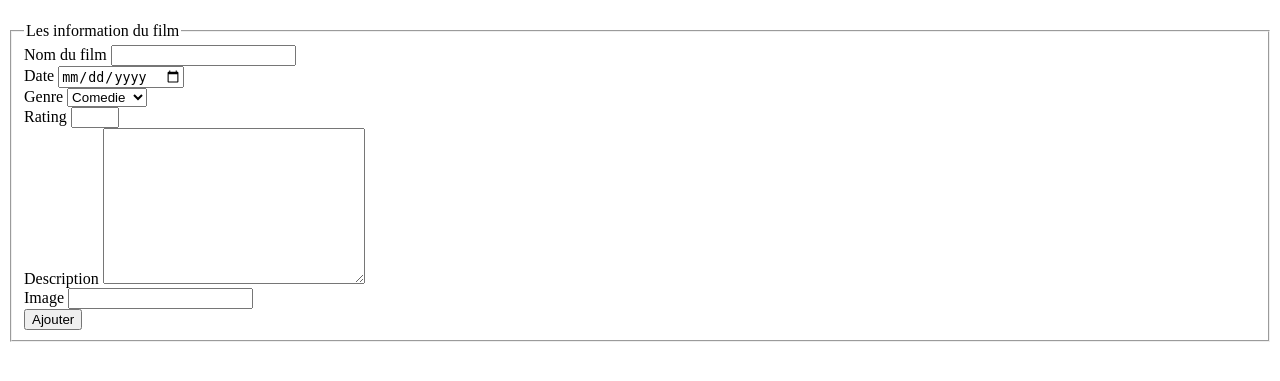
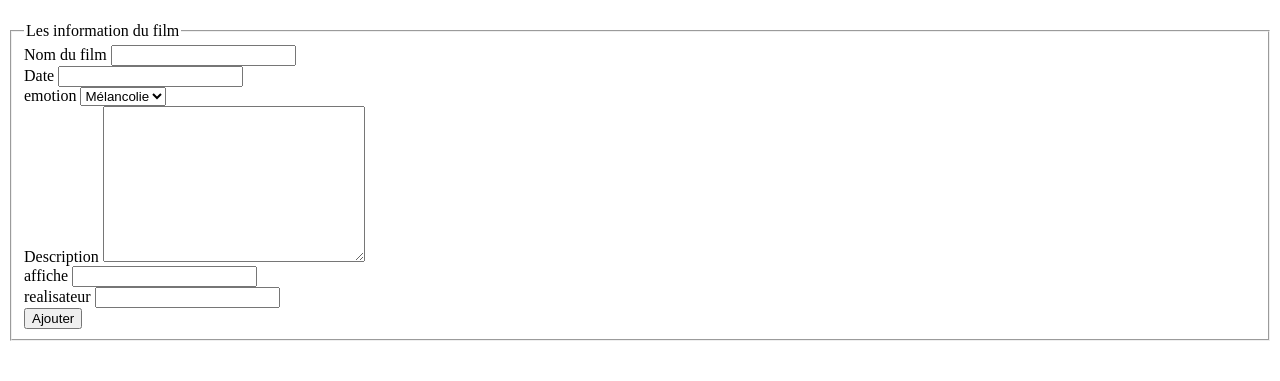
Before and after one commit to lemmouchimds/ProjetFilmRating, a PHP site: page /Pages/AddMovie.php in a window 1280 px wide. Shown: the part 84-465 px from the top of the page. Run offline with PHP 8.4, Linux system fonts and the light colour scheme.

Commit message:
ajouter film

```diff
--- a/Pages/AddMovie.php
+++ b/Pages/AddMovie.php
@@ -19,24 +19,33 @@
             <input type="text" name="name" id="name">
             <br>
             <label for="date">Date</label>
-            <input type="date" name="date" id="date">
+            <input type="text" name="date" id="date">
             <br>
-            <label for="genre">Genre</label>
-            <select name="genre" id="genre">
-                <option value="Comedie">Comedie</option>
-                <option value="Action">Action</option>
-                <option value="Romance">Romance</option>
-            </select>
+            <label for="emotion">emotion</label>
+            <select name="emotion" id="emo">
+                    <option value="melancolie">Mélancolie</option>
+                    <option value="Bonheur">Bonheur</option>
+                    <option value="Peur">Peur</option>
+                    <option value="Amour">Amour</option>
+                    <option value="Rire">Rire</option>
+                    <option value="Suspens">Suspens</option>
+                    <option value="Stupeur">Stupeur</option>
+                    <option value="Motivation">Motivation</option>
+                    <option value="Voyage">Voyage</option>
+
+                </select>
 
             <br>
-            <label for="rating">Rating</label>
-            <input type="number" name="rating" id="rating" min="0" max="5">
-            <br>
+
             <label for="desc">Description</label>
             <textarea name="desc" id="desc" cols="30" rows="10"></textarea>
             <br>
-            <label for="img">Image</label>
-            <input type="url" name="img" id="img">
+            <label for="affiche">affiche</label>
+            <input type="url" name="affiche" id="affiche">
+            <br>
+
+            <label for="realisateur">realisateur</label>
+            <input type="text" name="realisateur" id="realisateur">
             <br>
 
             <button type="submit">Ajouter</button>
```
